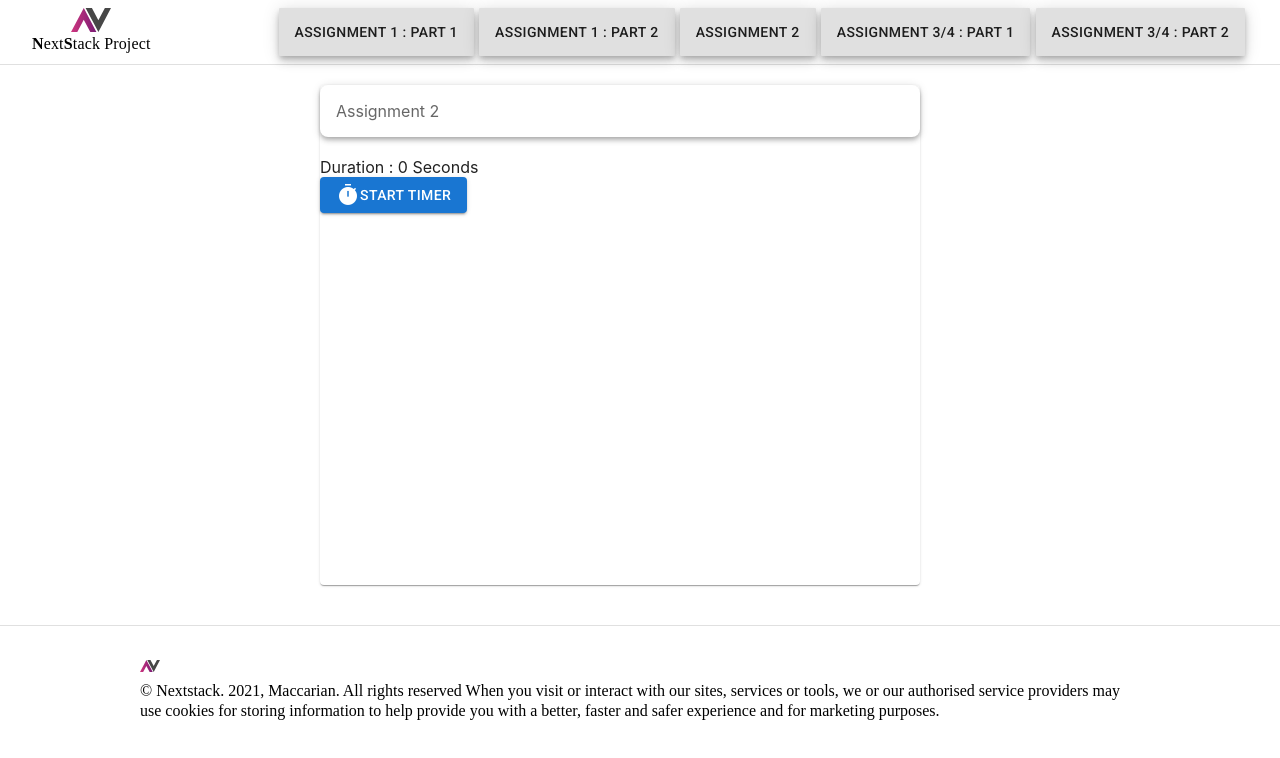
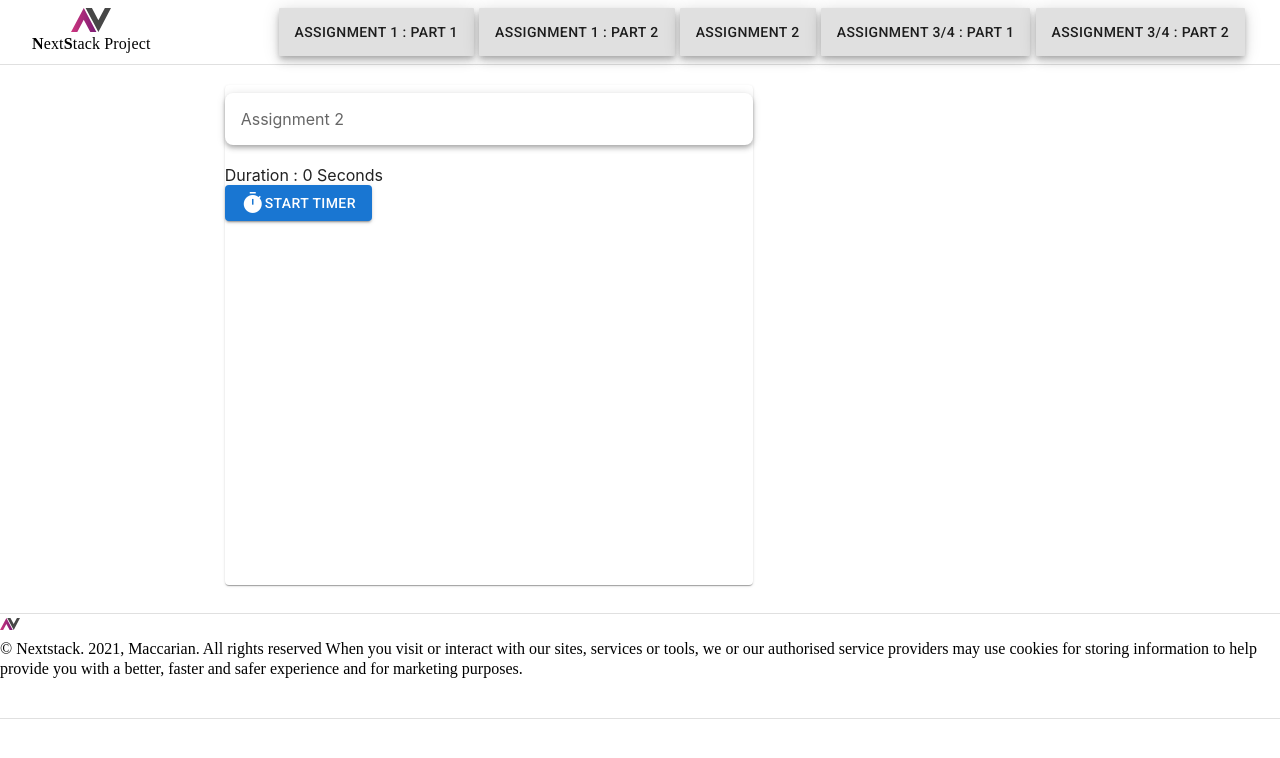
Before and after one commit to AnandSukumaranBlbi/testproject, a React (Create React App) app: page /assignment2 in a window 1280 px wide. Shown: the top 758 px of the page. Built offline with nearby package versions, Linux system fonts and the light colour scheme.

Commit message:
responsive changes

```diff
--- a/src/App.css
+++ b/src/App.css
@@ -46,13 +46,7 @@
   border-style: outset;
   border-radius: 2%;
 }
-.appBar {
-  /* border-radius: 2%;
-  border-style: outset;
-  background-color: whitesmoke;
-  height: 80px;
-  width: 100%; */
-}
+
 .fabStyle {
   border-radius: 1%;
 }
--- a/src/App.js
+++ b/src/App.js
@@ -25,7 +25,6 @@
     return (
       <div>
         <Landing />
-        <Footer />
       </div>
     );
   }
--- a/src/Components/footer.js
+++ b/src/Components/footer.js
@@ -7,19 +7,22 @@
   render() {
     return (
       <div>
-        <Box style={{ height: 30 }}></Box>
-        <Box style={{ width: 1000, margin: "auto" }}>
-          <img style={{ height: 20, width: 20 }} src={imgLogo} alt=""></img>
+        <Grid container>
+          <Grid Item lg={12} xs={12}>
+            <Box>
+              <img style={{ height: 20, width: 20 }} src={imgLogo} alt=""></img>
 
-          <br />
-          <Typography variant="h7" fontFamily={"Segoe UI Emoji"}>
-            © Nextstack. 2021, Maccarian. All rights reserved When you visit or
-            interact with our sites, services or tools, we or our authorised
-            service providers may use cookies for storing information to help
-            provide you with a better, faster and safer experience and for
-            marketing purposes.
-          </Typography>
-        </Box>
+              <br />
+              <Typography variant="h7" fontFamily={"Segoe UI Emoji"}>
+                © Nextstack. 2021, Maccarian. All rights reserved When you visit
+                or interact with our sites, services or tools, we or our
+                authorised service providers may use cookies for storing
+                information to help provide you with a better, faster and safer
+                experience and for marketing purposes.
+              </Typography>
+            </Box>
+          </Grid>
+        </Grid>
       </div>
     );
   }
--- a/src/Components/headingAssignment.js
+++ b/src/Components/headingAssignment.js
@@ -10,7 +10,7 @@
   render() {
     return (
       <Grid container spacing={1}>
-        <Grid item xs={12}>
+        <Grid item lg={12} sm={12} xs={12}>
           <Box
             sx={{
               bgcolor: "background.paper",
--- a/src/Components/landing.js
+++ b/src/Components/landing.js
@@ -37,6 +37,7 @@
   Typography,
 } from "@mui/material";
 import { Box } from "@mui/system";
+import Footer from "./footer";
 
 const Transition = React.forwardRef(function Transition(props, ref) {
   return <Slide direction="down" ref={ref} {...props} />;
@@ -72,8 +73,7 @@
     return (
       <div>
         <BrowserRouter>
-          <Grid container xs={12}>
-            <Box sx={{ flexGrow: 1 }}>
+          <Grid container spacing={1}>
             <Grid item xs={12} sm={12} md={12} lg={12}>
               <AppBar class="appBar" position="static">
                 <Toolbar>
@@ -90,17 +90,7 @@
 
                   <Hidden lgDown="false">
                     <Box style={{ width: 120 }}></Box>
-                      {/* <Tabs
-                        value={this.state.value}
-                        onChange={this.handleChange}
-                        indicatorColor="primary"
-                        textColor="primary"
-                        variant="fullWidth"
-                        aria-label="action tabs example"
-                      >
-                        <Tab label="Item One" {...this.a11yProps(0)} />
-                        <Tab label="Item Two" {...this.a11yProps(1)} />
-                      </Tabs> */}
+
                     <Typography
                       variant="h6"
                       component="div"
@@ -150,10 +140,12 @@
               </AppBar>
               <Divider />
             </Grid>
-            </Box>
-            <Grid item xs={12} sm={12}>
             <Hidden lgDown="false">
-                <Box
+              <Grid
+                item
+                lg={2}
+                xs={3}
+                sm={12}
                 style={{
                   marginTop: 20,
                   width: 300,
@@ -161,15 +153,16 @@
                   height: 500,
                   float: "left",
                 }}
-                ></Box>
+              >
+                <Box></Box>
+              </Grid>
             </Hidden>
+            <Grid item lg={5} xs={12} sm={12}>
               <Paper
                 style={{
                   marginTop: 20,
-                  width: 600,
-                  marginLeft: 10,
+                  marginLeft: 0,
                   height: 500,
-                  float: "left",
                 }}
               >
                 <Routes>
@@ -236,6 +229,17 @@
                   />
                 </Routes>
               </Paper>
+            </Grid>
+            <Grid
+              item
+              lg={12}
+              style={{
+                marginTop: 20,
+                marginLeft: 0,
+              }}
+            >
+              <Divider />
+              <Footer />
             </Grid>
           </Grid>
 
@@ -342,6 +346,17 @@
         <br />
         <br />
         <Divider />
+        {/* <Tabs
+          value={this.state.value}
+          onChange={this.handleChange}
+          indicatorColor="primary"
+          textColor="primary"
+          variant="fullWidth"
+          aria-label="action tabs example"
+        >
+          <Tab label="Item One" {...this.a11yProps(0)} />
+          <Tab label="Item Two" {...this.a11yProps(1)} />
+        </Tabs> */}
       </div>
     );
   }
--- a/src/Components/splice.js
+++ b/src/Components/splice.js
@@ -18,7 +18,7 @@
 import Avatar from "@mui/material/Avatar";
 
 const Transition = React.forwardRef(function Transition(props, ref) {
-  return <Slide direction="up" ref={ref} {...props} />;
+  return <Slide direction="right" ref={ref} {...props} />;
 });
 
 export default class Splice extends React.Component {
@@ -124,6 +124,7 @@
           keepMounted
           onClose={this.handleClose}
           aria-describedby="alert-dialog-slide-description"
+          style={{ position: "absolute", left: 0, bottom: 0 }}
         >
           <DialogTitle>{"Add Names here"}</DialogTitle>
           <DialogContent>
@@ -172,7 +173,7 @@
           Clear all
         </Button>
 
-        <Grid container style={{ overflow: "scroll" }}>
+        <Grid container style={{ overflow: "scroll" }} lg={12} sm={12} xs={12}>
           <List style={{ width: 500, height: 350 }}>
             {this.state.names.map(this.showNames)}
           </List>
```
Lines whose indentation alone changed are shown as unchanged.
